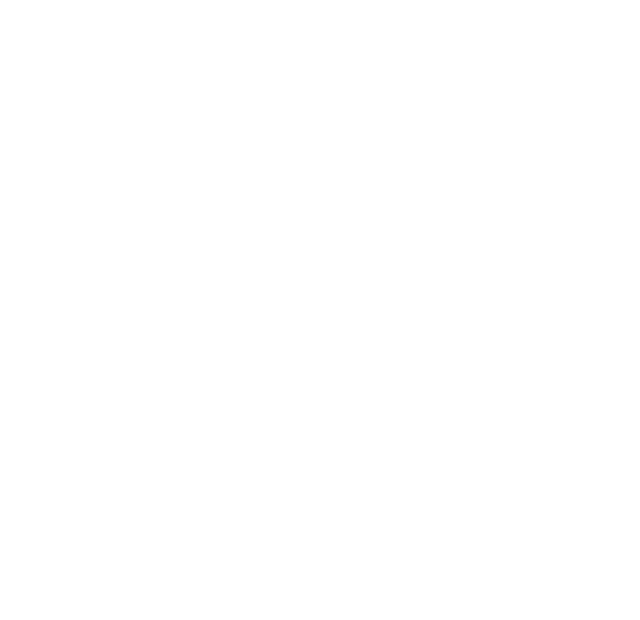
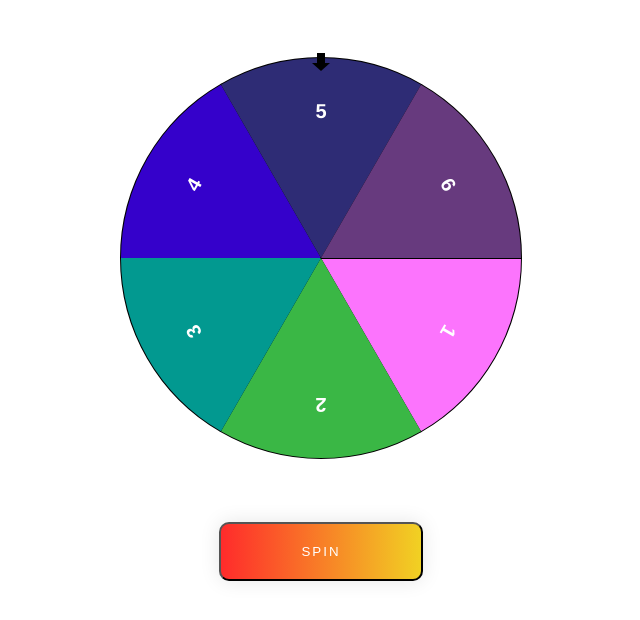
Before and after one commit to OnMaine/LimeCS-test, a plain HTML site: page Test-work/index.html in a window 1280 px wide. Shown: the whole page, without its empty margins (319-959 px from the left). Drawn offline with Linux system fonts and the light colour scheme.

Commit message:
fortune circle

```diff
--- a/Test-work/css/styles.css
+++ b/Test-work/css/styles.css
@@ -0,0 +1,27 @@
+.container {
+  display: grid;
+  grid-template-columns: 1fr;
+  grid-template-rows: 1fr 80px;
+  text-align: center;
+}
+
+.spin-button {
+  text-decoration: none;
+  outline: none;
+  display: inline-block;
+  color: white;
+  padding: 20px 80px;
+  margin: 10px 20px;
+  border-radius: 10px;
+  font-family: 'Montserrat', sans-serif;
+  text-transform: uppercase;
+  letter-spacing: 2px;
+  background-image: linear-gradient(to right, #FF2B2B 0%, #EDFF21 51%, #FE28A2 100%);
+  background-size: 250% auto;
+  box-shadow: 0 0 20px rgba(0, 0, 0, .1);
+  transition: .5s;
+}
+
+.spin-button:hover {
+  background-position: right center;
+}
--- a/Test-work/index.html
+++ b/Test-work/index.html
@@ -11,8 +11,13 @@
 
 <body>
   <div class="container">
+    <div class="circle">
+      <canvas id="canvas" width="500" height="500"></canvas></div>
+    <div class="button">
+      <input type="button" class="spin-button" value="spin" onclick="spin();" />
+    </div>
+  </div>
 
-  </div>
   <script src="./js/index.js"></script>
 </body>
 
--- a/Test-work/js/index.js
+++ b/Test-work/js/index.js
@@ -0,0 +1,103 @@
+let colors = ["#FC74FD", "#3AB745", "#029990", "#3501CB",
+             "#2E2C75", "#673A7E"];
+let points = ["1", "2", "3", "4",
+                   "5", "6"];
+
+let startAngle = 0;
+let arc = Math.PI / 3;
+let spinTimeout = null;
+
+let spinArcStart = 10;
+let spinTime = 0;
+let spinTimeTotal = 0;
+
+let ctx;
+
+function drawRouletteWheel() {
+  let canvas = document.getElementById("canvas");
+  if (canvas.getContext) {
+    let outsideRadius = 200;
+    let textRadius = 140;
+    let insideRadius = 0;
+
+    ctx = canvas.getContext("2d");
+    ctx.clearRect(0,0,500,500);
+    //circleLine
+    ctx.strokeStyle = "black";
+    ctx.lineWidth = 2;
+
+    ctx.font = 'bold 20px Helvetica, Arial';
+
+    for(let i = 0; i < 6; i++) {
+      let angle = startAngle + i * arc;
+      ctx.fillStyle = colors[i];
+      //circle
+      ctx.beginPath();
+      ctx.arc(250, 250, outsideRadius, angle, angle + arc, false);
+      ctx.arc(250, 250, insideRadius, angle + arc, angle, true);
+      ctx.stroke();
+      ctx.fill();
+      //numbers
+      ctx.save();
+      ctx.fillStyle = "white";
+      ctx.translate(250 + Math.cos(angle + arc / 2) * textRadius,
+                    250 + Math.sin(angle + arc / 2) * textRadius);
+      ctx.rotate(angle + arc / 2 + Math.PI / 2);
+      let text = points[i];
+      ctx.fillText(text, -ctx.measureText(text).width / 2, 0);
+      ctx.restore();
+    }
+
+    //Arrow
+    ctx.fillStyle = "black";
+    ctx.beginPath();
+    ctx.moveTo(250 - 4, 250 - (outsideRadius + 5));
+    ctx.lineTo(250 + 4, 250 - (outsideRadius + 5));
+    ctx.lineTo(250 + 4, 250 - (outsideRadius - 5));
+    ctx.lineTo(250 + 9, 250 - (outsideRadius - 5));
+    ctx.lineTo(250 + 0, 250 - (outsideRadius - 13));
+    ctx.lineTo(250 - 9, 250 - (outsideRadius - 5));
+    ctx.lineTo(250 - 4, 250 - (outsideRadius - 5));
+    ctx.lineTo(250 - 4, 250 - (outsideRadius + 5));
+    ctx.fill();
+  }
+}
+
+function spin() {
+  spinAngleStart = Math.random() * 10 + 10;
+  spinTime = 0;
+  spinTimeTotal = Math.random() * 3 + 4 * 1500;
+  rotateWheel();
+}
+
+function rotateWheel() {
+  spinTime += 30;
+  if(spinTime >= spinTimeTotal) {
+    stopRotateWheel();
+    return;
+  }
+  let spinAngle = spinAngleStart - easeOut(spinTime, 0, spinAngleStart, spinTimeTotal);
+  startAngle += (spinAngle * Math.PI / 180);
+  drawRouletteWheel();
+  spinTimeout = setTimeout('rotateWheel()', 30);
+}
+
+function stopRotateWheel() {
+  clearTimeout(spinTimeout);
+  let degrees = startAngle * 180 / Math.PI + 90;
+  let arcd = arc * 180 / Math.PI;
+  let index = Math.floor((360 - degrees % 360) / arcd);
+  ctx.save();
+  ctx.font = 'bold 30px Helvetica, Arial';
+  let text = points[index]
+  ctx.fillText(text, 250 - ctx.measureText(text).width / 2, 250 + 10);
+  ctx.restore();
+}
+
+function easeOut(t, b, c, d) {
+  let ts = (t/=d)*t;
+  let tc = ts*t;
+  return b+c*(tc + -3*ts + 3*t);
+}
+
+drawRouletteWheel();
```
